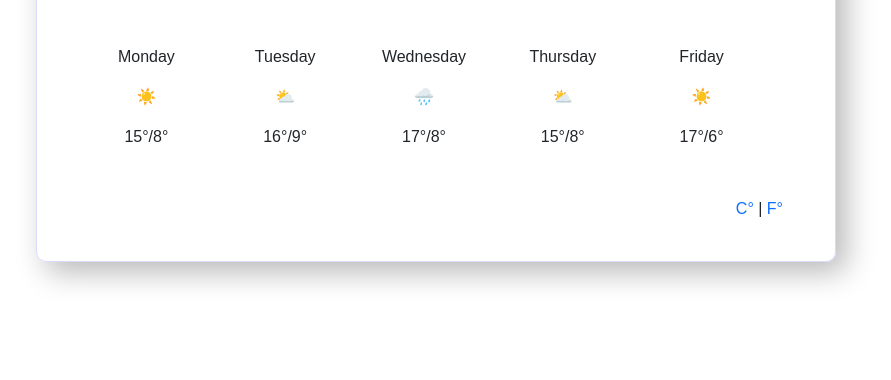
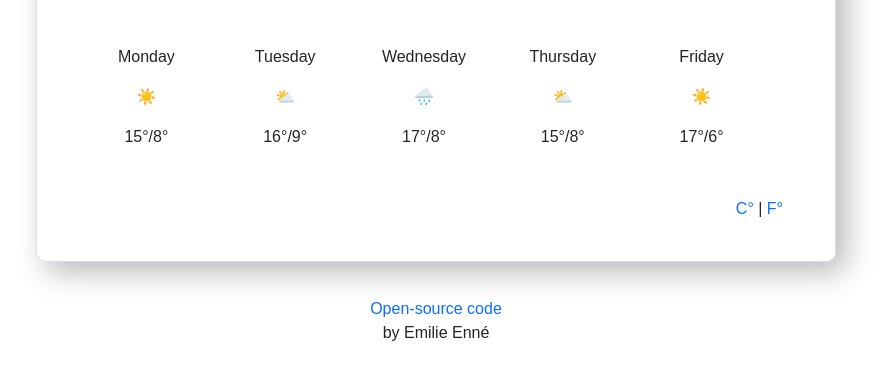
Before and after one commit to EmilieEnne/My-weather-project, a plain HTML site: page index.html in a window 1280 px wide. Shown: the part 324-704 px from the top of the page, without its empty margins (204-1095 px from the left). Drawn offline with nearby package versions, Linux system fonts and the light colour scheme; no server answers.

Commit message:
Added made by line and linked to github

```diff
--- a/index.html
+++ b/index.html
@@ -107,6 +107,14 @@
           <a href="#" id="fahrenheit-link">F°</a>
         </div>
       </div>
+      <div class="row made-by">
+        <span
+          ><a href="https://github.com/EmilieEnne/My-weather-project"
+            >Open-source code</a
+          ></span
+        >
+        <p>by Emilie Enné</p>
+      </div>
     </div>
     <script src="src/index.js"></script>
   </body>
--- a/src/style.css
+++ b/src/style.css
@@ -46,3 +46,8 @@ a {
   text-decoration: none;
   text-decoration-style: none;
 }
+
+.made-by {
+  padding: 35px 45px;
+  text-align: center;
+}
```
